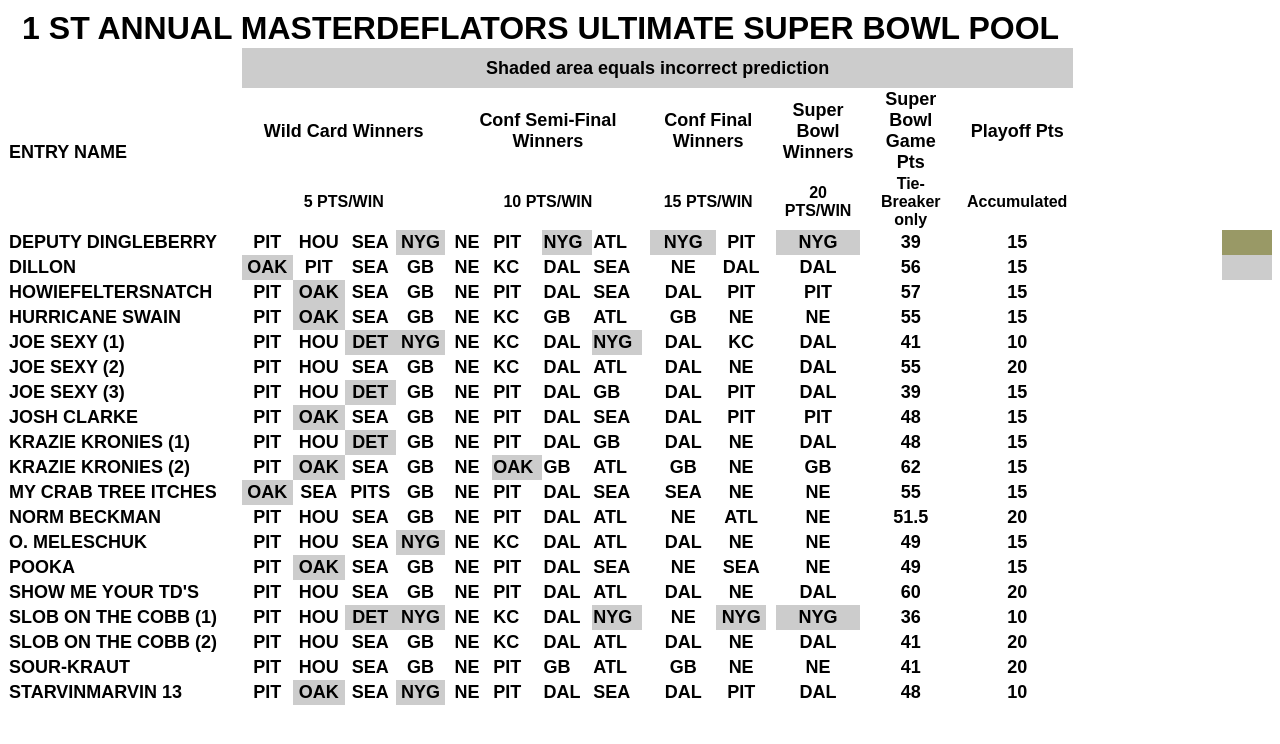
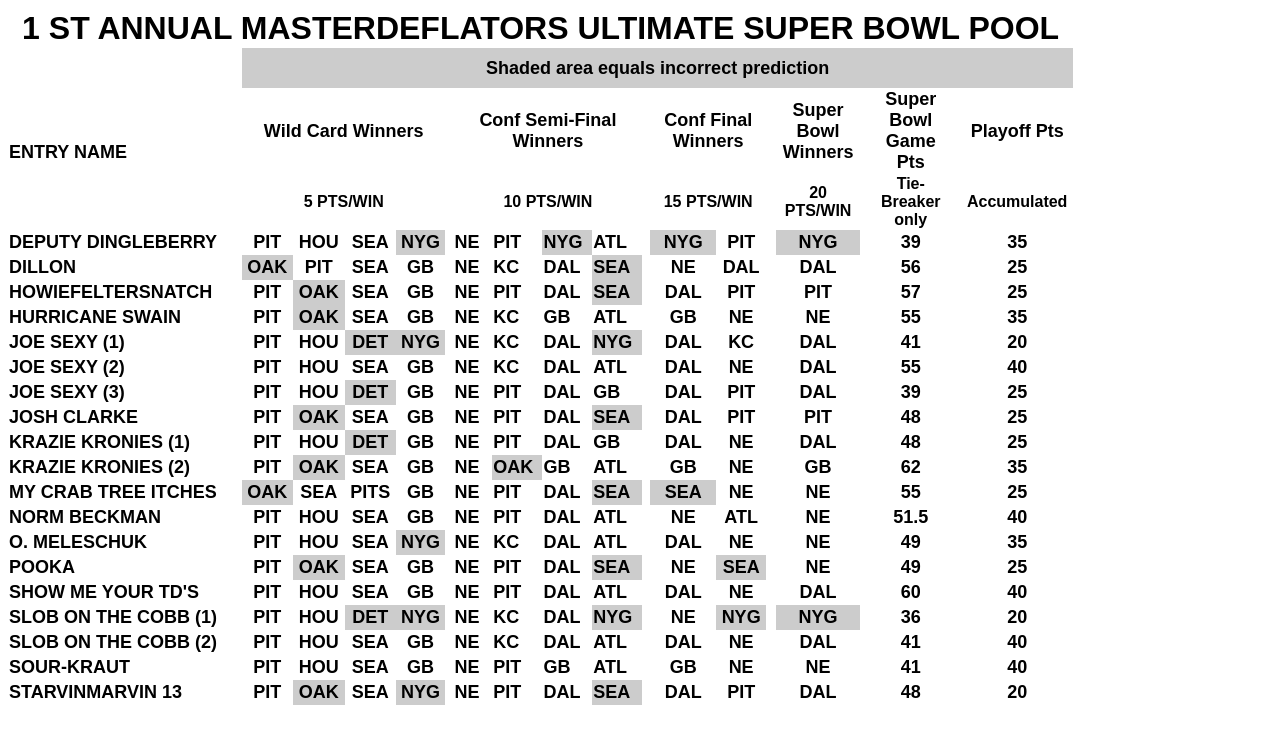
Before and after one commit to Masterdeflators/Masterdeflators.github.io, a plain HTML site: page index.html in a window 1280 px wide. Drawn offline with Linux system fonts and the light colour scheme.

Commit message:
Add files via upload

```diff
--- a/index.html
+++ b/index.html
@@ -9,7 +9,7 @@
 	<META NAME="AUTHOR" CONTENT="Our Laptop">
 	<META NAME="CREATED" CONTENT="20170108;14112597">
 	<META NAME="CHANGEDBY" CONTENT="Our Laptop">
-	<META NAME="CHANGED" CONTENT="20170108;22060207">
+	<META NAME="CHANGED" CONTENT="20170115;13370346">
 
 	<STYLE>
 		<!--
@@ -105,11 +105,11 @@
 			<TD ALIGN=LEFT BGCOLOR="#FFFFFF"><B><FONT SIZE=4><BR></FONT></B></TD>
 			<TD ALIGN=CENTER SDVAL="39" SDNUM="4105;"><B><FONT SIZE=4>39</FONT></B></TD>
 			<TD ALIGN=LEFT BGCOLOR="#FFFFFF"><BR></TD>
-			<TD ALIGN=CENTER SDVAL="15" SDNUM="4105;"><B><FONT SIZE=4>15</FONT></B></TD>
+			<TD ALIGN=CENTER SDVAL="35" SDNUM="4105;"><B><FONT SIZE=4>35</FONT></B></TD>
 			<TD ALIGN=LEFT><BR></TD>
 			<TD ALIGN=LEFT><BR></TD>
 			<TD ALIGN=LEFT><BR></TD>
-			<TD ALIGN=LEFT BGCOLOR="#999966"><BR></TD>
+			<TD ALIGN=LEFT BGCOLOR="#FFFFFF"><BR></TD>
 		</TR>
 		<TR>
 			<TD HEIGHT=25 ALIGN=LEFT><B><FONT SIZE=4>DILLON</FONT></B></TD>
@@ -121,7 +121,7 @@
 			<TD ALIGN=LEFT><B><FONT SIZE=4>NE</FONT></B></TD>
 			<TD ALIGN=LEFT><B><FONT SIZE=4>KC</FONT></B></TD>
 			<TD ALIGN=LEFT><B><FONT SIZE=4>DAL</FONT></B></TD>
-			<TD ALIGN=LEFT><B><FONT SIZE=4>SEA</FONT></B></TD>
+			<TD ALIGN=LEFT BGCOLOR="#CCCCCC"><B><FONT SIZE=4>SEA</FONT></B></TD>
 			<TD ALIGN=LEFT BGCOLOR="#FFFFFF"><B><FONT SIZE=4><BR></FONT></B></TD>
 			<TD ALIGN=CENTER><B><FONT SIZE=4>NE</FONT></B></TD>
 			<TD ALIGN=CENTER><B><FONT SIZE=4>DAL</FONT></B></TD>
@@ -130,11 +130,11 @@
 			<TD ALIGN=LEFT BGCOLOR="#FFFFFF"><B><FONT SIZE=4><BR></FONT></B></TD>
 			<TD ALIGN=CENTER SDVAL="56" SDNUM="4105;"><B><FONT SIZE=4>56</FONT></B></TD>
 			<TD ALIGN=LEFT BGCOLOR="#FFFFFF"><BR></TD>
-			<TD ALIGN=CENTER SDVAL="15" SDNUM="4105;"><B><FONT SIZE=4>15</FONT></B></TD>
+			<TD ALIGN=CENTER SDVAL="25" SDNUM="4105;"><B><FONT SIZE=4>25</FONT></B></TD>
 			<TD ALIGN=LEFT><BR></TD>
 			<TD ALIGN=LEFT><BR></TD>
 			<TD ALIGN=LEFT><BR></TD>
-			<TD ALIGN=LEFT BGCOLOR="#CCCCCC"><BR></TD>
+			<TD ALIGN=LEFT BGCOLOR="#FFFFFF"><BR></TD>
 		</TR>
 		<TR>
 			<TD HEIGHT=25 ALIGN=LEFT><B><FONT SIZE=4>HOWIEFELTERSNATCH</FONT></B></TD>
@@ -146,7 +146,7 @@
 			<TD ALIGN=LEFT><B><FONT SIZE=4>NE</FONT></B></TD>
 			<TD ALIGN=LEFT><B><FONT SIZE=4>PIT</FONT></B></TD>
 			<TD ALIGN=LEFT><B><FONT SIZE=4>DAL</FONT></B></TD>
-			<TD ALIGN=LEFT><B><FONT SIZE=4>SEA</FONT></B></TD>
+			<TD ALIGN=LEFT BGCOLOR="#CCCCCC"><B><FONT SIZE=4>SEA</FONT></B></TD>
 			<TD ALIGN=LEFT BGCOLOR="#FFFFFF"><B><FONT SIZE=4><BR></FONT></B></TD>
 			<TD ALIGN=CENTER><B><FONT SIZE=4>DAL</FONT></B></TD>
 			<TD ALIGN=CENTER><B><FONT SIZE=4>PIT</FONT></B></TD>
@@ -155,7 +155,7 @@
 			<TD ALIGN=LEFT BGCOLOR="#FFFFFF"><B><FONT SIZE=4><BR></FONT></B></TD>
 			<TD ALIGN=CENTER SDVAL="57" SDNUM="4105;"><B><FONT SIZE=4>57</FONT></B></TD>
 			<TD ALIGN=LEFT BGCOLOR="#FFFFFF"><BR></TD>
-			<TD ALIGN=CENTER SDVAL="15" SDNUM="4105;"><B><FONT SIZE=4>15</FONT></B></TD>
+			<TD ALIGN=CENTER SDVAL="25" SDNUM="4105;"><B><FONT SIZE=4>25</FONT></B></TD>
 			<TD ALIGN=LEFT><BR></TD>
 			<TD ALIGN=LEFT><BR></TD>
 			<TD ALIGN=LEFT><BR></TD>
@@ -180,7 +180,7 @@
 			<TD ALIGN=LEFT BGCOLOR="#FFFFFF"><B><FONT SIZE=4><BR></FONT></B></TD>
 			<TD ALIGN=CENTER SDVAL="55" SDNUM="4105;"><B><FONT SIZE=4>55</FONT></B></TD>
 			<TD ALIGN=LEFT BGCOLOR="#FFFFFF"><BR></TD>
-			<TD ALIGN=CENTER SDVAL="15" SDNUM="4105;"><B><FONT SIZE=4>15</FONT></B></TD>
+			<TD ALIGN=CENTER SDVAL="35" SDNUM="4105;"><B><FONT SIZE=4>35</FONT></B></TD>
 			<TD ALIGN=LEFT><BR></TD>
 			<TD ALIGN=LEFT><BR></TD>
 			<TD ALIGN=LEFT><BR></TD>
@@ -205,7 +205,7 @@
 			<TD ALIGN=LEFT BGCOLOR="#FFFFFF"><B><FONT SIZE=4><BR></FONT></B></TD>
 			<TD ALIGN=CENTER SDVAL="41" SDNUM="4105;"><B><FONT SIZE=4>41</FONT></B></TD>
 			<TD ALIGN=LEFT BGCOLOR="#FFFFFF"><B><FONT SIZE=4><BR></FONT></B></TD>
-			<TD ALIGN=CENTER SDVAL="10" SDNUM="4105;"><B><FONT SIZE=4>10</FONT></B></TD>
+			<TD ALIGN=CENTER SDVAL="20" SDNUM="4105;"><B><FONT SIZE=4>20</FONT></B></TD>
 			<TD ALIGN=LEFT><B><FONT SIZE=4><BR></FONT></B></TD>
 			<TD ALIGN=LEFT><B><FONT SIZE=4><BR></FONT></B></TD>
 			<TD ALIGN=LEFT><B><FONT SIZE=4><BR></FONT></B></TD>
@@ -230,7 +230,7 @@
 			<TD ALIGN=LEFT BGCOLOR="#FFFFFF"><B><FONT SIZE=4><BR></FONT></B></TD>
 			<TD ALIGN=CENTER SDVAL="55" SDNUM="4105;"><B><FONT SIZE=4>55</FONT></B></TD>
 			<TD ALIGN=LEFT BGCOLOR="#FFFFFF"><B><FONT SIZE=4><BR></FONT></B></TD>
-			<TD ALIGN=CENTER SDVAL="20" SDNUM="4105;"><B><FONT SIZE=4>20</FONT></B></TD>
+			<TD ALIGN=CENTER SDVAL="40" SDNUM="4105;"><B><FONT SIZE=4>40</FONT></B></TD>
 			<TD ALIGN=LEFT><B><FONT SIZE=4><BR></FONT></B></TD>
 			<TD ALIGN=LEFT><B><FONT SIZE=4><BR></FONT></B></TD>
 			<TD ALIGN=LEFT><B><FONT SIZE=4><BR></FONT></B></TD>
@@ -255,7 +255,7 @@
 			<TD ALIGN=LEFT BGCOLOR="#FFFFFF"><B><FONT SIZE=4><BR></FONT></B></TD>
 			<TD ALIGN=CENTER SDVAL="39" SDNUM="4105;"><B><FONT SIZE=4>39</FONT></B></TD>
 			<TD ALIGN=LEFT BGCOLOR="#FFFFFF"><B><FONT SIZE=4><BR></FONT></B></TD>
-			<TD ALIGN=CENTER SDVAL="15" SDNUM="4105;"><B><FONT SIZE=4>15</FONT></B></TD>
+			<TD ALIGN=CENTER SDVAL="25" SDNUM="4105;"><B><FONT SIZE=4>25</FONT></B></TD>
 			<TD ALIGN=LEFT><B><FONT SIZE=4><BR></FONT></B></TD>
 			<TD ALIGN=LEFT><B><FONT SIZE=4><BR></FONT></B></TD>
 			<TD ALIGN=LEFT><B><FONT SIZE=4><BR></FONT></B></TD>
@@ -271,7 +271,7 @@
 			<TD ALIGN=LEFT><B><FONT SIZE=4>NE</FONT></B></TD>
 			<TD ALIGN=LEFT><B><FONT SIZE=4>PIT</FONT></B></TD>
 			<TD ALIGN=LEFT><B><FONT SIZE=4>DAL</FONT></B></TD>
-			<TD ALIGN=LEFT><B><FONT SIZE=4>SEA</FONT></B></TD>
+			<TD ALIGN=LEFT BGCOLOR="#CCCCCC"><B><FONT SIZE=4>SEA</FONT></B></TD>
 			<TD ALIGN=LEFT BGCOLOR="#FFFFFF"><B><FONT SIZE=4><BR></FONT></B></TD>
 			<TD ALIGN=CENTER><B><FONT SIZE=4>DAL</FONT></B></TD>
 			<TD ALIGN=CENTER><B><FONT SIZE=4>PIT</FONT></B></TD>
@@ -280,7 +280,7 @@
 			<TD ALIGN=LEFT BGCOLOR="#FFFFFF"><B><FONT SIZE=4><BR></FONT></B></TD>
 			<TD ALIGN=CENTER SDVAL="48" SDNUM="4105;"><B><FONT SIZE=4>48</FONT></B></TD>
 			<TD ALIGN=LEFT BGCOLOR="#FFFFFF"><BR></TD>
-			<TD ALIGN=CENTER SDVAL="15" SDNUM="4105;"><B><FONT SIZE=4>15</FONT></B></TD>
+			<TD ALIGN=CENTER SDVAL="25" SDNUM="4105;"><B><FONT SIZE=4>25</FONT></B></TD>
 			<TD ALIGN=LEFT><BR></TD>
 			<TD ALIGN=LEFT><BR></TD>
 			<TD ALIGN=LEFT><BR></TD>
@@ -305,7 +305,7 @@
 			<TD ALIGN=LEFT BGCOLOR="#FFFFFF"><B><FONT SIZE=4> </FONT></B></TD>
 			<TD ALIGN=CENTER SDVAL="48" SDNUM="4105;"><B><FONT SIZE=4>48</FONT></B></TD>
 			<TD ALIGN=LEFT BGCOLOR="#FFFFFF"><BR></TD>
-			<TD ALIGN=CENTER SDVAL="15" SDNUM="4105;"><B><FONT SIZE=4>15</FONT></B></TD>
+			<TD ALIGN=CENTER SDVAL="25" SDNUM="4105;"><B><FONT SIZE=4>25</FONT></B></TD>
 			<TD ALIGN=LEFT><BR></TD>
 			<TD ALIGN=LEFT><BR></TD>
 			<TD ALIGN=LEFT><BR></TD>
@@ -330,7 +330,7 @@
 			<TD ALIGN=LEFT BGCOLOR="#FFFFFF"><B><FONT SIZE=4> </FONT></B></TD>
 			<TD ALIGN=CENTER SDVAL="62" SDNUM="4105;"><B><FONT SIZE=4>62</FONT></B></TD>
 			<TD ALIGN=LEFT BGCOLOR="#FFFFFF"><BR></TD>
-			<TD ALIGN=CENTER SDVAL="15" SDNUM="4105;"><B><FONT SIZE=4>15</FONT></B></TD>
+			<TD ALIGN=CENTER SDVAL="35" SDNUM="4105;"><B><FONT SIZE=4>35</FONT></B></TD>
 			<TD ALIGN=LEFT><BR></TD>
 			<TD ALIGN=LEFT><BR></TD>
 			<TD ALIGN=LEFT><BR></TD>
@@ -346,16 +346,16 @@
 			<TD ALIGN=LEFT><B><FONT SIZE=4>NE</FONT></B></TD>
 			<TD ALIGN=LEFT><B><FONT SIZE=4>PIT</FONT></B></TD>
 			<TD ALIGN=LEFT><B><FONT SIZE=4>DAL</FONT></B></TD>
-			<TD ALIGN=LEFT><B><FONT SIZE=4>SEA</FONT></B></TD>
+			<TD ALIGN=LEFT BGCOLOR="#CCCCCC"><B><FONT SIZE=4>SEA</FONT></B></TD>
 			<TD ALIGN=LEFT BGCOLOR="#FFFFFF"><B><FONT SIZE=4><BR></FONT></B></TD>
-			<TD ALIGN=CENTER><B><FONT SIZE=4>SEA</FONT></B></TD>
+			<TD ALIGN=CENTER BGCOLOR="#CCCCCC"><B><FONT SIZE=4>SEA</FONT></B></TD>
 			<TD ALIGN=CENTER><B><FONT SIZE=4>NE</FONT></B></TD>
 			<TD ALIGN=LEFT BGCOLOR="#FFFFFF"><B><FONT SIZE=4><BR></FONT></B></TD>
 			<TD ALIGN=CENTER><B><FONT SIZE=4>NE</FONT></B></TD>
 			<TD ALIGN=LEFT BGCOLOR="#FFFFFF"><B><FONT SIZE=4><BR></FONT></B></TD>
 			<TD ALIGN=CENTER SDVAL="55" SDNUM="4105;"><B><FONT SIZE=4>55</FONT></B></TD>
 			<TD ALIGN=LEFT BGCOLOR="#FFFFFF"><BR></TD>
-			<TD ALIGN=CENTER SDVAL="15" SDNUM="4105;"><B><FONT SIZE=4>15</FONT></B></TD>
+			<TD ALIGN=CENTER SDVAL="25" SDNUM="4105;"><B><FONT SIZE=4>25</FONT></B></TD>
 			<TD ALIGN=LEFT><BR></TD>
 			<TD ALIGN=LEFT><BR></TD>
 			<TD ALIGN=LEFT><BR></TD>
@@ -380,7 +380,7 @@
 			<TD ALIGN=LEFT BGCOLOR="#FFFFFF"><B><FONT SIZE=4> </FONT></B></TD>
 			<TD ALIGN=CENTER SDVAL="51.5" SDNUM="4105;"><B><FONT SIZE=4>51.5</FONT></B></TD>
 			<TD ALIGN=LEFT BGCOLOR="#FFFFFF"><BR></TD>
-			<TD ALIGN=CENTER SDVAL="20" SDNUM="4105;"><B><FONT SIZE=4>20</FONT></B></TD>
+			<TD ALIGN=CENTER SDVAL="40" SDNUM="4105;"><B><FONT SIZE=4>40</FONT></B></TD>
 			<TD ALIGN=LEFT><BR></TD>
 			<TD ALIGN=LEFT><BR></TD>
 			<TD ALIGN=LEFT><BR></TD>
@@ -405,7 +405,7 @@
 			<TD ALIGN=LEFT BGCOLOR="#FFFFFF"><B><FONT SIZE=4><BR></FONT></B></TD>
 			<TD ALIGN=CENTER SDVAL="49" SDNUM="4105;"><B><FONT SIZE=4>49</FONT></B></TD>
 			<TD ALIGN=LEFT BGCOLOR="#FFFFFF"><BR></TD>
-			<TD ALIGN=CENTER SDVAL="15" SDNUM="4105;"><B><FONT SIZE=4>15</FONT></B></TD>
+			<TD ALIGN=CENTER SDVAL="35" SDNUM="4105;"><B><FONT SIZE=4>35</FONT></B></TD>
 			<TD ALIGN=LEFT><BR></TD>
 			<TD ALIGN=LEFT><BR></TD>
 			<TD ALIGN=LEFT><BR></TD>
@@ -421,16 +421,16 @@
 			<TD ALIGN=LEFT><B><FONT SIZE=4>NE</FONT></B></TD>
 			<TD ALIGN=LEFT><B><FONT SIZE=4>PIT</FONT></B></TD>
 			<TD ALIGN=LEFT><B><FONT SIZE=4>DAL</FONT></B></TD>
-			<TD ALIGN=LEFT><B><FONT SIZE=4>SEA</FONT></B></TD>
+			<TD ALIGN=LEFT BGCOLOR="#CCCCCC"><B><FONT SIZE=4>SEA</FONT></B></TD>
 			<TD ALIGN=LEFT BGCOLOR="#FFFFFF"><B><FONT SIZE=4><BR></FONT></B></TD>
 			<TD ALIGN=CENTER><B><FONT SIZE=4>NE</FONT></B></TD>
-			<TD ALIGN=CENTER><B><FONT SIZE=4>SEA</FONT></B></TD>
+			<TD ALIGN=CENTER BGCOLOR="#CCCCCC"><B><FONT SIZE=4>SEA</FONT></B></TD>
 			<TD ALIGN=LEFT BGCOLOR="#FFFFFF"><B><FONT SIZE=4><BR></FONT></B></TD>
 			<TD ALIGN=CENTER><B><FONT SIZE=4>NE</FONT></B></TD>
 			<TD ALIGN=LEFT BGCOLOR="#FFFFFF"><B><FONT SIZE=4> </FONT></B></TD>
 			<TD ALIGN=CENTER SDVAL="49" SDNUM="4105;"><B><FONT SIZE=4>49</FONT></B></TD>
 			<TD ALIGN=LEFT BGCOLOR="#FFFFFF"><BR></TD>
-			<TD ALIGN=CENTER SDVAL="15" SDNUM="4105;"><B><FONT SIZE=4>15</FONT></B></TD>
+			<TD ALIGN=CENTER SDVAL="25" SDNUM="4105;"><B><FONT SIZE=4>25</FONT></B></TD>
 			<TD ALIGN=LEFT><BR></TD>
 			<TD ALIGN=LEFT><BR></TD>
 			<TD ALIGN=LEFT><BR></TD>
@@ -455,7 +455,7 @@
 			<TD ALIGN=LEFT BGCOLOR="#FFFFFF"><B><FONT SIZE=4> </FONT></B></TD>
 			<TD ALIGN=CENTER SDVAL="60" SDNUM="4105;"><B><FONT SIZE=4>60</FONT></B></TD>
 			<TD ALIGN=LEFT BGCOLOR="#FFFFFF"><BR></TD>
-			<TD ALIGN=CENTER SDVAL="20" SDNUM="4105;"><B><FONT SIZE=4>20</FONT></B></TD>
+			<TD ALIGN=CENTER SDVAL="40" SDNUM="4105;"><B><FONT SIZE=4>40</FONT></B></TD>
 			<TD ALIGN=LEFT><BR></TD>
 			<TD ALIGN=LEFT><BR></TD>
 			<TD ALIGN=LEFT><BR></TD>
@@ -480,7 +480,7 @@
 			<TD ALIGN=LEFT BGCOLOR="#FFFFFF"><B><FONT SIZE=4> </FONT></B></TD>
 			<TD ALIGN=CENTER SDVAL="36" SDNUM="4105;"><B><FONT SIZE=4>36</FONT></B></TD>
 			<TD ALIGN=LEFT BGCOLOR="#FFFFFF"><BR></TD>
-			<TD ALIGN=CENTER SDVAL="10" SDNUM="4105;"><B><FONT SIZE=4>10</FONT></B></TD>
+			<TD ALIGN=CENTER SDVAL="20" SDNUM="4105;"><B><FONT SIZE=4>20</FONT></B></TD>
 			<TD ALIGN=LEFT><BR></TD>
 			<TD ALIGN=LEFT><BR></TD>
 			<TD ALIGN=LEFT><BR></TD>
@@ -505,7 +505,7 @@
 			<TD ALIGN=LEFT BGCOLOR="#FFFFFF"><B><FONT SIZE=4> </FONT></B></TD>
 			<TD ALIGN=CENTER SDVAL="41" SDNUM="4105;"><B><FONT SIZE=4>41</FONT></B></TD>
 			<TD ALIGN=LEFT BGCOLOR="#FFFFFF"><BR></TD>
-			<TD ALIGN=CENTER SDVAL="20" SDNUM="4105;"><B><FONT SIZE=4>20</FONT></B></TD>
+			<TD ALIGN=CENTER SDVAL="40" SDNUM="4105;"><B><FONT SIZE=4>40</FONT></B></TD>
 			<TD ALIGN=LEFT><BR></TD>
 			<TD ALIGN=LEFT><BR></TD>
 			<TD ALIGN=LEFT><BR></TD>
@@ -530,7 +530,7 @@
 			<TD ALIGN=LEFT BGCOLOR="#FFFFFF"><B><FONT SIZE=4> </FONT></B></TD>
 			<TD ALIGN=CENTER SDVAL="41" SDNUM="4105;"><B><FONT SIZE=4>41</FONT></B></TD>
 			<TD ALIGN=LEFT BGCOLOR="#FFFFFF"><BR></TD>
-			<TD ALIGN=CENTER SDVAL="20" SDNUM="4105;"><B><FONT SIZE=4>20</FONT></B></TD>
+			<TD ALIGN=CENTER SDVAL="40" SDNUM="4105;"><B><FONT SIZE=4>40</FONT></B></TD>
 			<TD ALIGN=LEFT><BR></TD>
 			<TD ALIGN=LEFT><BR></TD>
 			<TD ALIGN=LEFT><BR></TD>
@@ -546,7 +546,7 @@
 			<TD ALIGN=LEFT><B><FONT SIZE=4>NE</FONT></B></TD>
 			<TD ALIGN=LEFT><B><FONT SIZE=4>PIT</FONT></B></TD>
 			<TD ALIGN=LEFT><B><FONT SIZE=4>DAL</FONT></B></TD>
-			<TD ALIGN=LEFT><B><FONT SIZE=4>SEA</FONT></B></TD>
+			<TD ALIGN=LEFT BGCOLOR="#CCCCCC"><B><FONT SIZE=4>SEA</FONT></B></TD>
 			<TD ALIGN=LEFT BGCOLOR="#FFFFFF"><B><FONT SIZE=4><BR></FONT></B></TD>
 			<TD ALIGN=CENTER><B><FONT SIZE=4>DAL</FONT></B></TD>
 			<TD ALIGN=CENTER><B><FONT SIZE=4>PIT</FONT></B></TD>
@@ -555,7 +555,7 @@
 			<TD ALIGN=LEFT BGCOLOR="#FFFFFF"><B><FONT SIZE=4><BR></FONT></B></TD>
 			<TD ALIGN=CENTER SDVAL="48" SDNUM="4105;"><B><FONT SIZE=4>48</FONT></B></TD>
 			<TD ALIGN=LEFT BGCOLOR="#FFFFFF"><BR></TD>
-			<TD ALIGN=CENTER SDVAL="10" SDNUM="4105;"><B><FONT SIZE=4>10</FONT></B></TD>
+			<TD ALIGN=CENTER SDVAL="20" SDNUM="4105;"><B><FONT SIZE=4>20</FONT></B></TD>
 			<TD ALIGN=LEFT><BR></TD>
 			<TD ALIGN=LEFT><BR></TD>
 			<TD ALIGN=LEFT><BR></TD>
```
